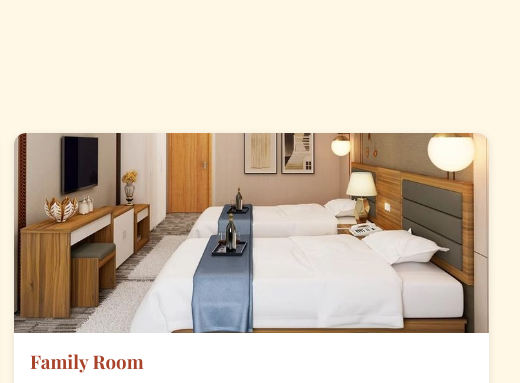
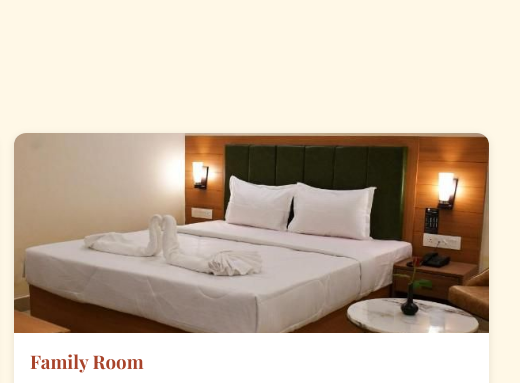
Before and after one commit to kyalotenito-beep/Paradise-, a plain HTML site: page index.html in a window 1280 px wide. Shown: the part 1540-1923 px from the top of the page, 635-1155 px from the left. Drawn offline with nearby package versions, Linux system fonts and the light colour scheme.

Commit message:
Add files via upload

```diff
--- a/index.html
+++ b/index.html
@@ -464,7 +464,7 @@
         </div>
       </div>
       <div class="room">
-        <img src="room2.jpg" alt="Family room at Paradise">
+        <img src="room3.jpg" alt="Family room at Paradise">
         <div class="room-info">
           <h3>Family Room</h3>
           <p class="price">KSh 4,000 per night</p>
```
Also changed, not shown: room3.jpg (added).
